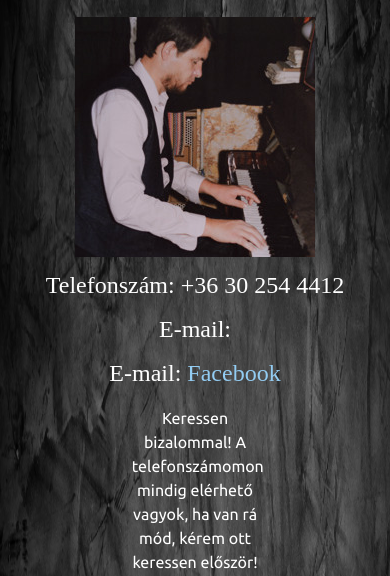
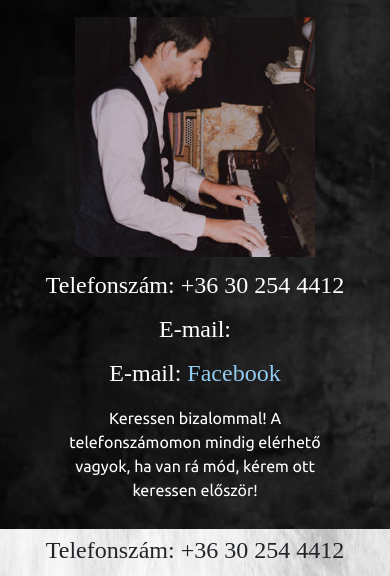
Before and after one commit to marsomate/Marso-Janos, a plain HTML site: page contact.html in a window 390 px wide. Shown: the part 49-625 px from the top of the page. Drawn offline with nearby package versions, Linux system fonts and the light colour scheme.

Commit message:
Update styles.css

```diff
--- a/css/styles.css
+++ b/css/styles.css
@@ -151,7 +151,7 @@ p{
     background-image: url("../images/background1.png");
     background-repeat: no-repeat;
     background-attachment: fixed;
-    background-size: 100% 100%;
+    background-size: auto 180vh;
     text-align: center;
     padding: 5%;
     margin: 0;
@@ -177,4 +177,7 @@ p{
     .compositions-text{
         text-align: center;
     }
+    .contactMeText{
+        width: 90%;
+    }
 }
```
